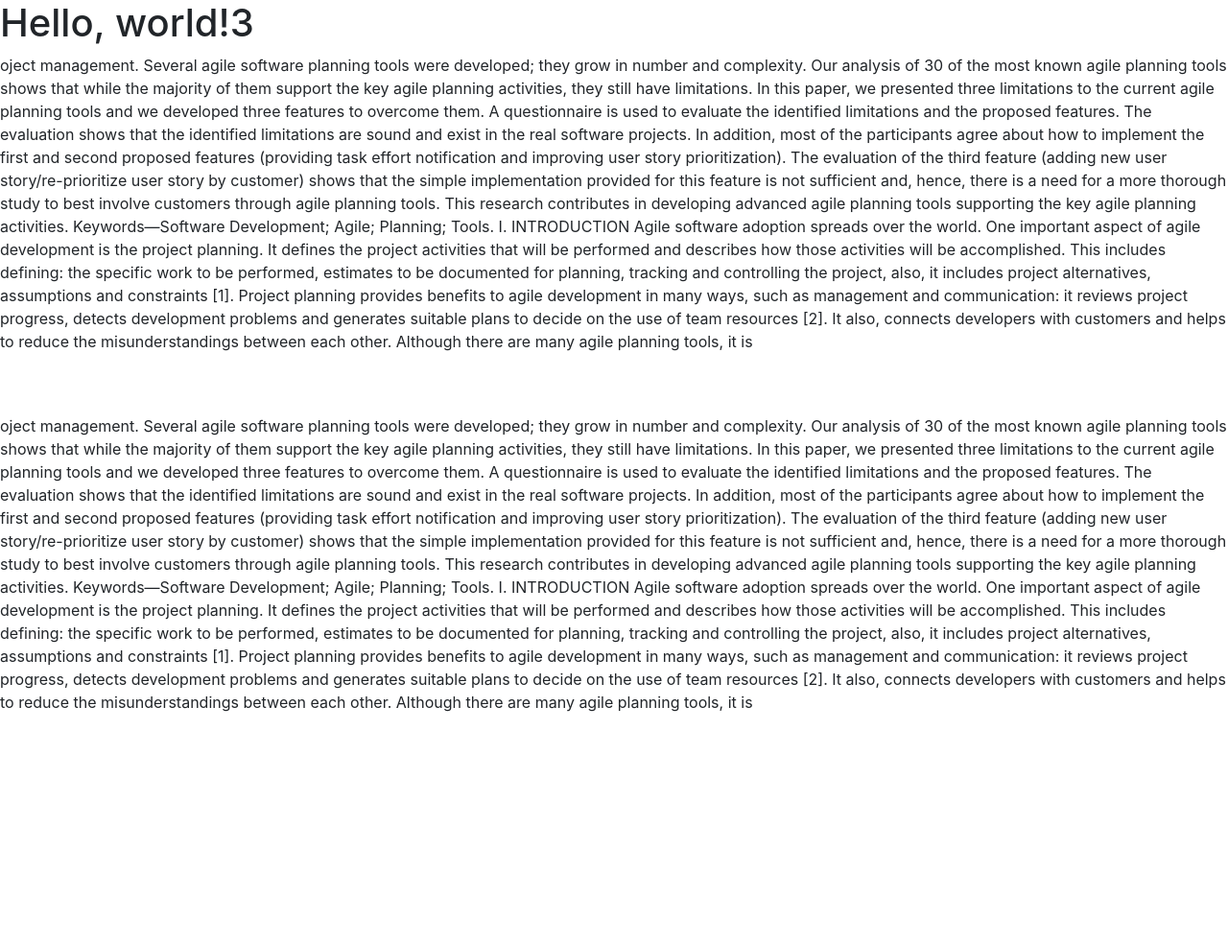
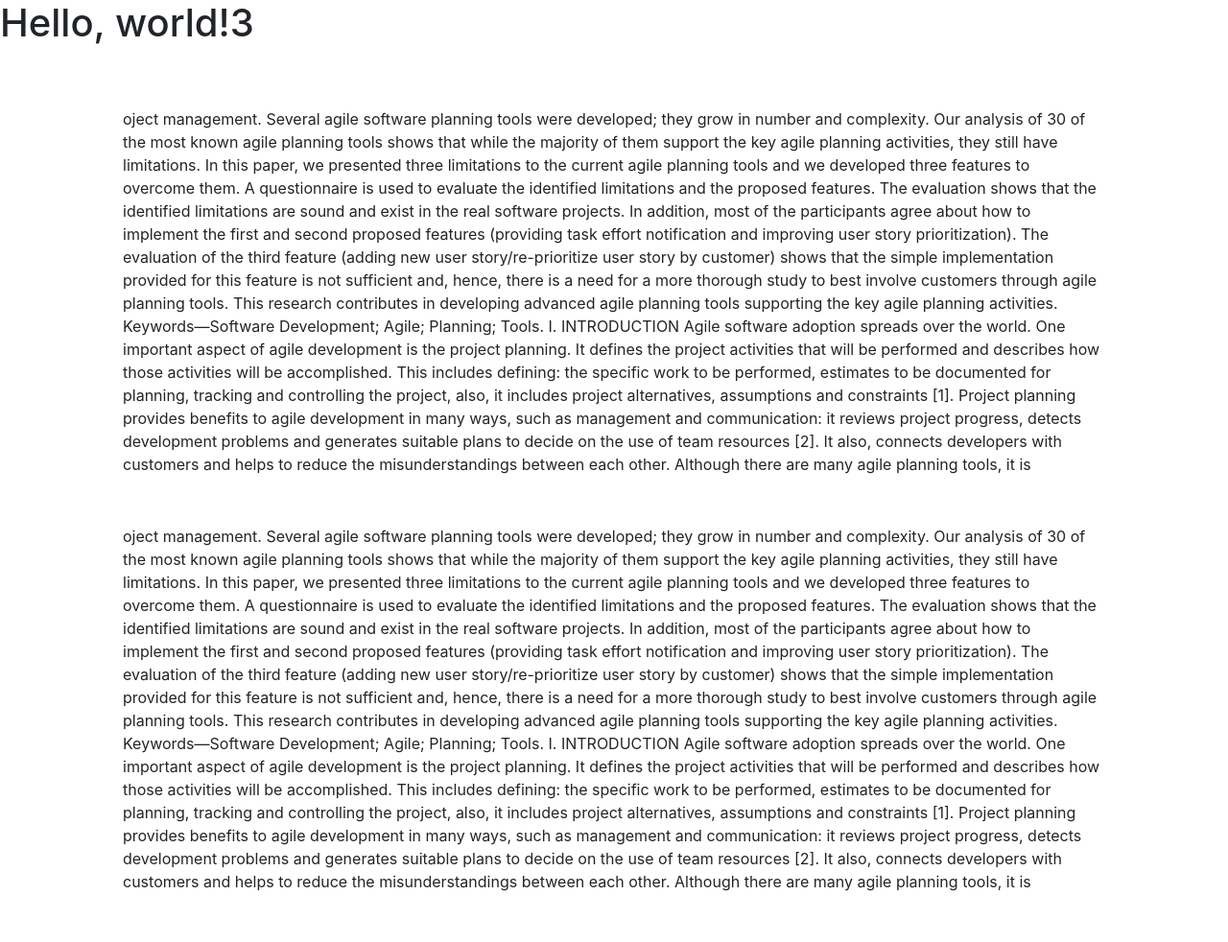
Before and after one commit to Ted-chongwang/herokutest, a PHP site: page / in a window 1280 px wide. Shown: the whole page at 96% size. Before the commit the page ends 742 px from the top, so only its background shows below. Run offline with PHP 8.4, Linux system fonts and the light colour scheme.

Commit message:
Update index.php

```diff
--- a/index.php
+++ b/index.php
@@ -9,8 +9,8 @@
     <link rel="stylesheet" href="https://stackpath.bootstrapcdn.com/bootstrap/4.4.1/css/bootstrap.min.css" integrity="sha384-Vkoo8x4CGsO3+Hhxv8T/Q5PaXtkKtu6ug5TOeNV6gBiFeWPGFN9MuhOf23Q9Ifjh" crossorigin="anonymous">
     <title>NoSQL Development: MongoDB</title>
     <style>
-       p.paragraphmargin {margin-bottom:5%;}
-       p.mainmargin   {maigin-bottom:5%;margin-left:10%;margin-right:10%;margin-top:5%}
+       .paragraphmargin {margin-bottom:5%;}
+       .mainmargin   {maigin-bottom:5%;margin-left:10%;margin-right:10%;margin-top:5%}
     </style>
   </head>
 
```
